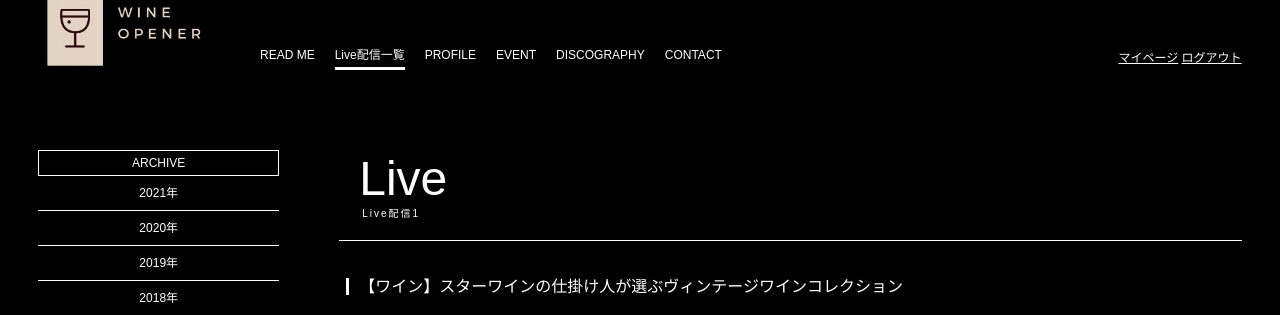
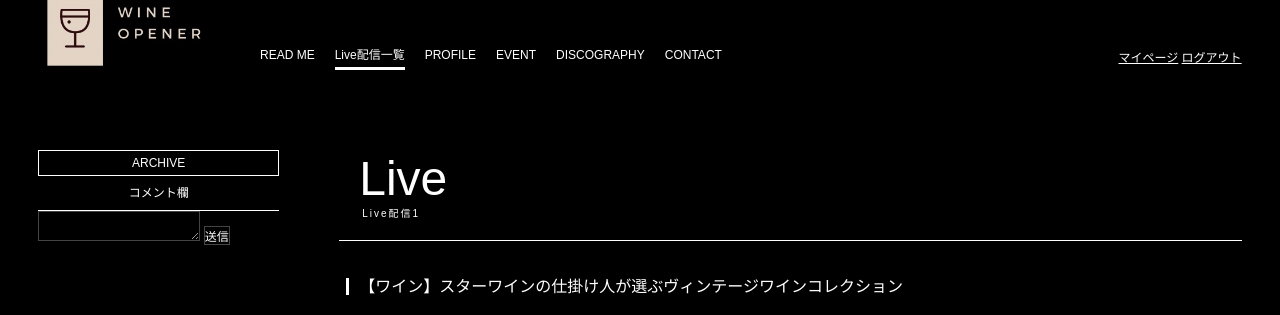
Before and after one commit to hasemizu0507/WineOpener, a Django app: page /WineOpener/live/live1 in a window 1280 px wide. Shown: the top 315 px of the page. Run offline with Django 3.2, Linux system fonts and the light colour scheme; a user stored in the database is signed in; data comes from the database, SQL or seed files in the repository; some libraries are stand-ins or nearby versions.

Commit message:
2021/09/10 13:25

```diff
--- a/WineOpener_proj/WineOpener/templates/WineOpener/live_detail.html
+++ b/WineOpener_proj/WineOpener/templates/WineOpener/live_detail.html
@@ -95,11 +95,7 @@
 
 <h2>ARCHIVE</h2>
 <ul class="submenu">
-<li><a href="#">2021年</a></li>
-<li><a href="#">2020年</a></li>
-<li><a href="#">2019年</a></li>
-<li><a href="#">2018年</a></li>
-<li><a href="#">2017年</a></li>
+<li><a href="#">コメント欄</a></li>
 <!--追加(2021/09/10)-->
 <form>
     {% csrf_token %}
```
